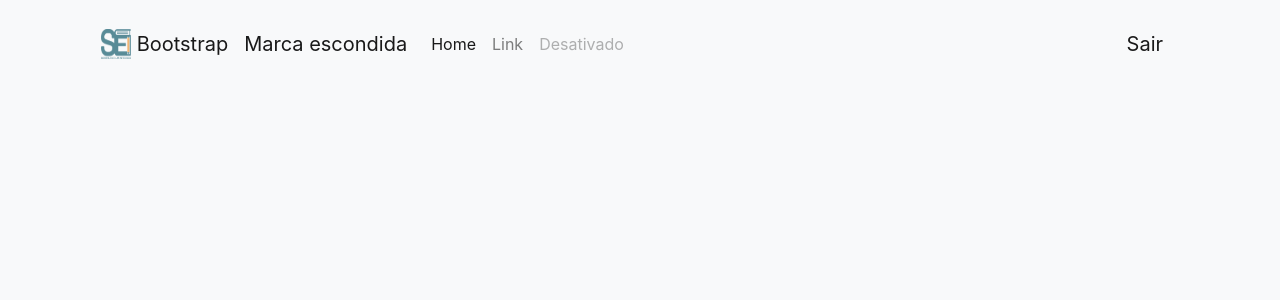
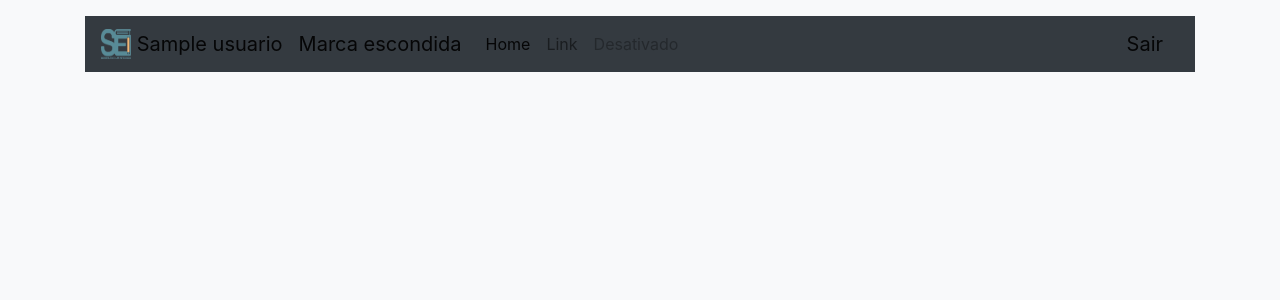
Before and after one commit to joao-tads/SEI, a PHP site: template View/cabecalho.php in a window 1280 px wide. Shown: the top 300 px of the page. Run offline with PHP 8.4, Linux system fonts and the light colour scheme; the visitor is signed in with stand-in values (Sample User, id 1); the template is opened without the code that fills it: most values are stand-ins (such as "Sample title", 1, 10 or a date in 2020); some libraries are stand-ins or nearby versions.

Commit message:
Update 15-11-2019

```diff
--- a/View/cabecalho.php
+++ b/View/cabecalho.php
@@ -15,11 +15,11 @@
 
 <body class="bg-light" id="main">
     <header class="container">
-        <?php if (isset($_SESSION['usuario'])) { ?>
-            <nav class="navbar navbar-expand-lg navbar-light bg-light">
+        <?php if (isset($usuario)) { ?>
+            <nav class="navbar navbar-expand-lg navbar-light bg-dark">
                 <a class="navbar-brand" href="#">
                     <img src="Design/img/logo.png" width="30" height="30" class="d-inline-block align-top" alt="">
-                    Bootstrap
+                    <?=$usuario->nome?>
                 </a>
                 <button class="navbar-toggler" type="button" data-toggle="collapse" data-target="#navbarTogglerDemo01" aria-controls="navbarTogglerDemo01" aria-expanded="false" aria-label="Alterna navegação">
                     <span class="navbar-toggler-icon"></span>
--- a/src/Controller/PaginaInicialController.php
+++ b/src/Controller/PaginaInicialController.php
@@ -1,8 +1,9 @@
 <?php
 
 namespace Ifnc\Tads\Controller;
-use Ifnc\Tads\Entity\Produto;
+
 use Ifnc\Tads\Helper\Render;
+use Ifnc\Tads\Entity\Funcionario;
 use Ifnc\Tads\Helper\Transaction;
 
 class PaginaInicialController implements IController
@@ -17,7 +18,7 @@ class PaginaInicialController implements IController
                 "rodape.php"
             ],
             [
-                "titulo"=> "Pagina Inicial"
+                "usuario" => $_SESSION["usuario"]
             ]
         );
     }
```
